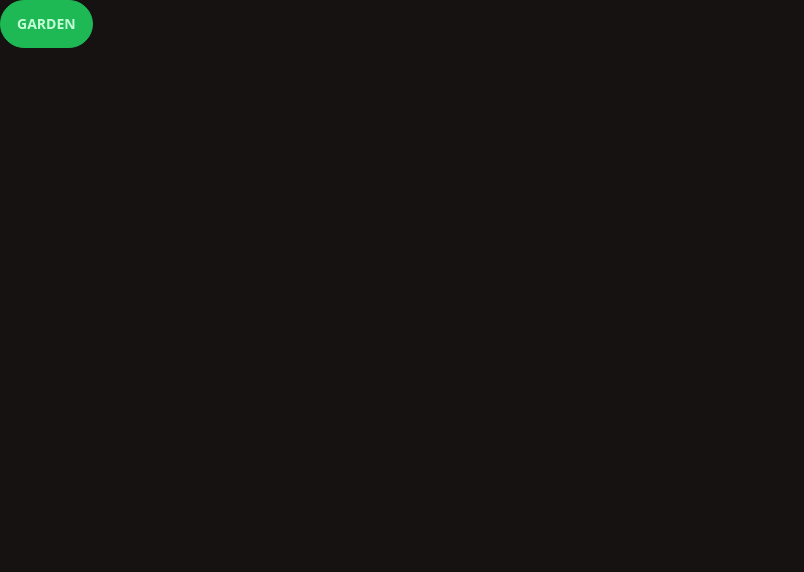
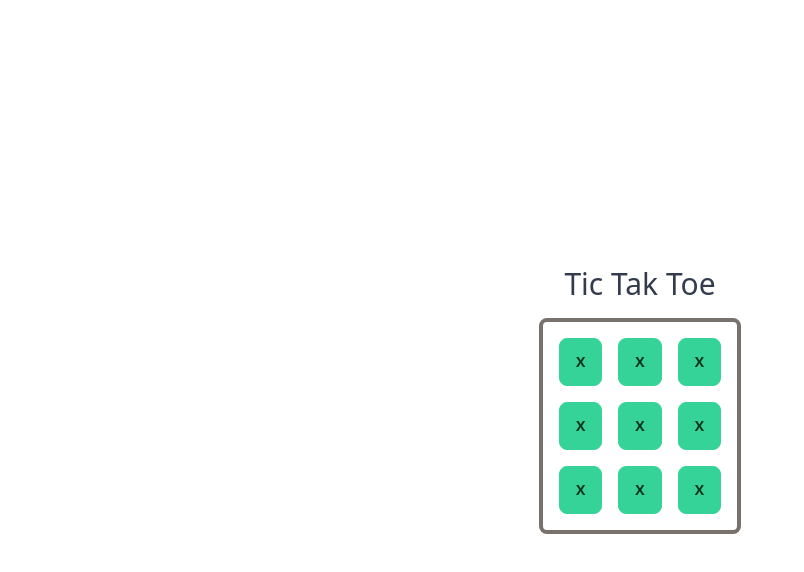
Before and after one commit to KishanMandora/tic-tac-toe, a React (Create React App) app: page / in a window 1280 px wide. Shown: the top 572 px of the page, without its empty margins (0-804 px from the left). Built offline with nearby package versions, Linux system fonts and the light colour scheme.

Commit message:
style: add and style ui

```diff
--- a/src/App.js
+++ b/src/App.js
@@ -1,9 +1,34 @@
 import "./App.css";
+
+function RenderSquare() {
+  return (
+    <button className="btn btn-success">
+      <span> X </span>
+    </button>
+  );
+}
 
 function App() {
   return (
-    <section>
-      <button className="btn btn-primary">Garden</button>
+    <section className="w-full h-screen flex flex-col justify-center items-center">
+      <h2 className="text-3xl mb-4"> Tic Tak Toe </h2>
+      <div className="p-4 flex flex-col gap-4 border-4 border-solid border-stone-500 rounded-lg">
+        <div className="flex gap-4">
+          <RenderSquare />
+          <RenderSquare />
+          <RenderSquare />
+        </div>
+        <div className="flex gap-4">
+          <RenderSquare />
+          <RenderSquare />
+          <RenderSquare />
+        </div>
+        <div className="flex gap-4">
+          <RenderSquare />
+          <RenderSquare />
+          <RenderSquare />
+        </div>
+      </div>
     </section>
   );
 }
--- a/tailwind.config.js
+++ b/tailwind.config.js
@@ -7,12 +7,12 @@ module.exports = {
   plugins: [require("daisyui")],
   daisyui: {
     styled: true,
-    themes: ["forest"],
+    themes: ["emerald"],
     base: true,
     utils: true,
     logs: true,
     rtl: false,
     prefix: "",
-    darkTheme: "forest",
+    darkTheme: "emerald",
   },
 };
```
